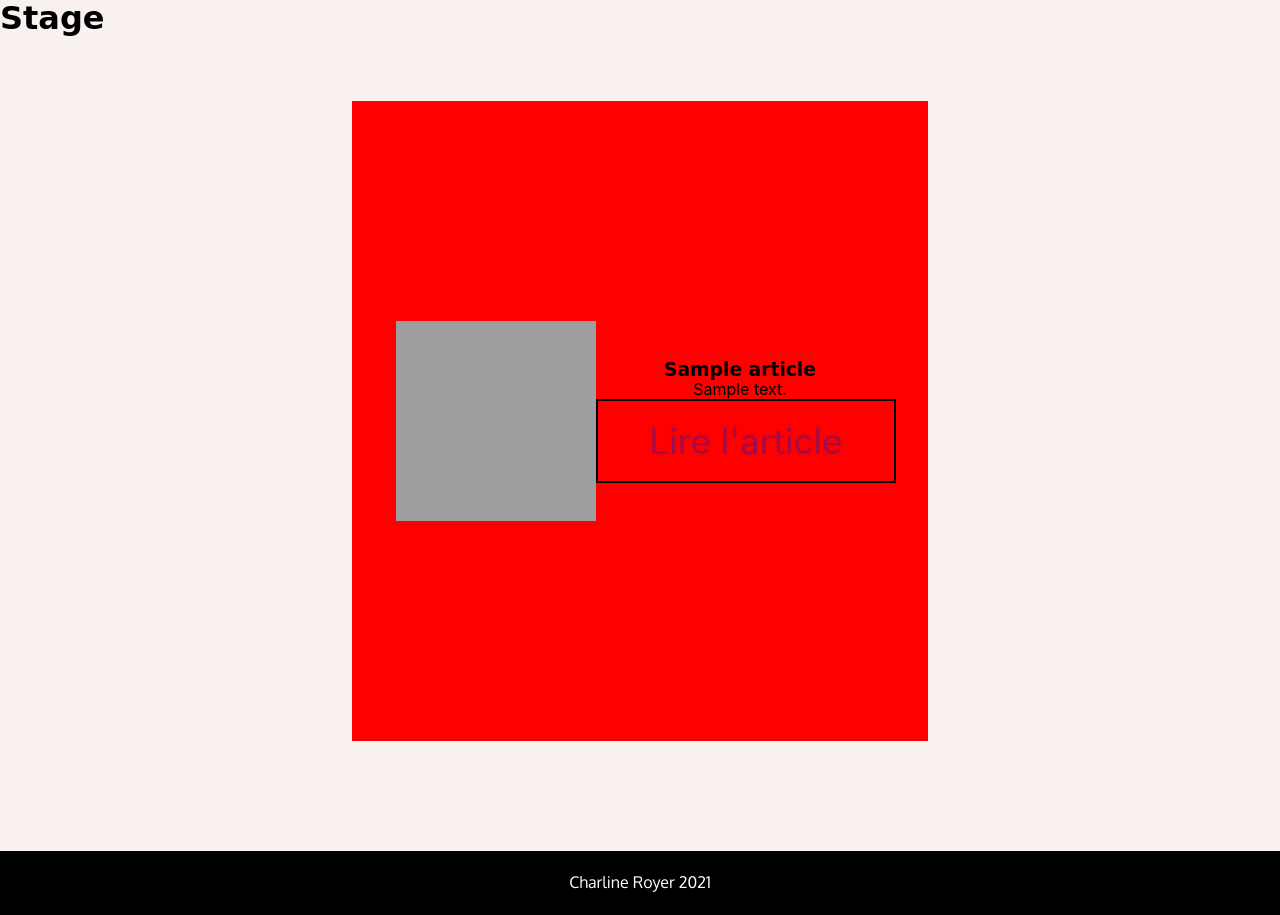
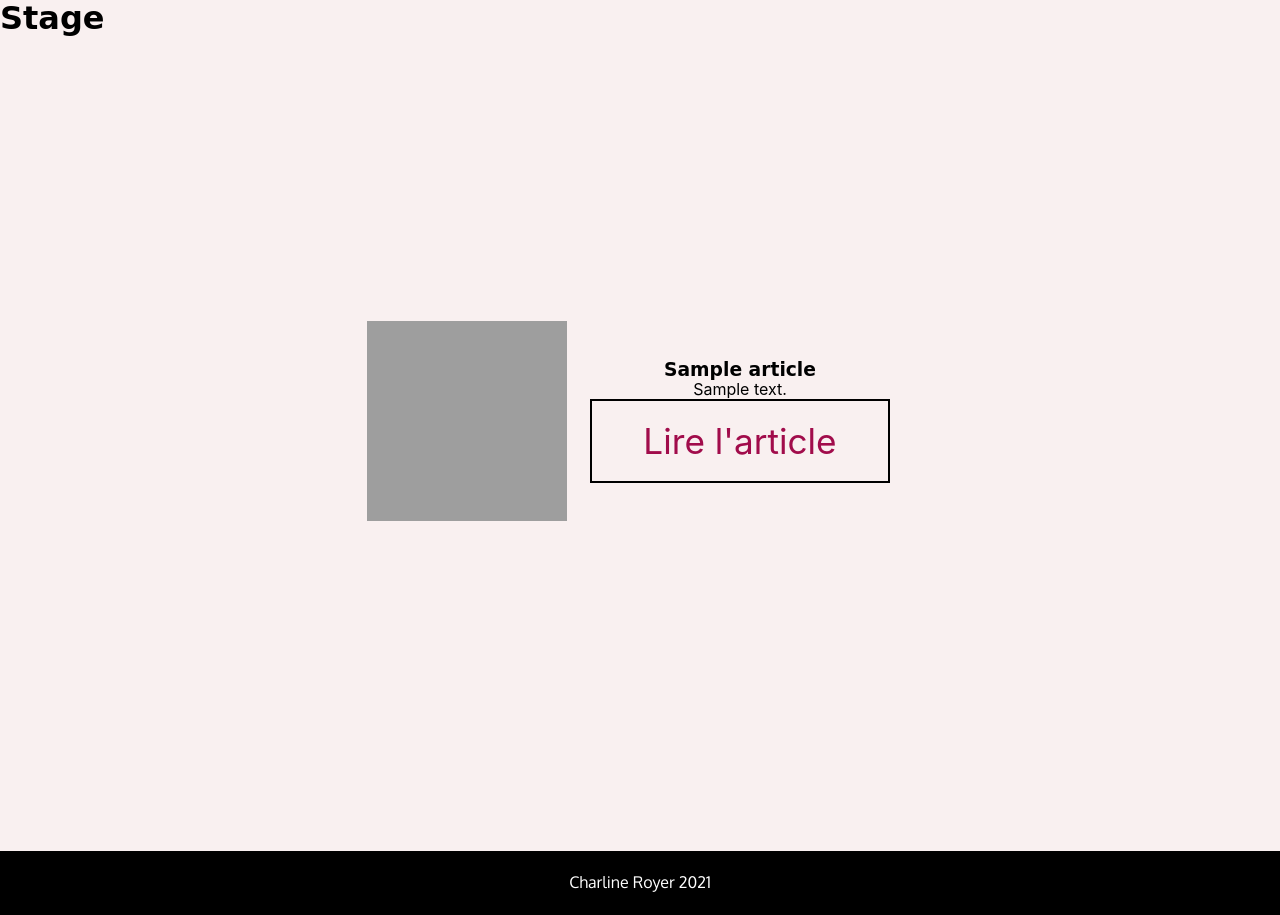
Before and after one commit to akia-web/Portfolio, a Symfony app: template templates/stage/index.html.twig in a window 1280 px wide. Shown: the part 80-995 px from the top of the page. Run offline with Twig, Linux system fonts and the light colour scheme; the template is opened without the code that fills it: most values are stand-ins (such as "Sample title", 1, 10 or a date in 2020); some libraries are stand-ins or nearby versions; some web fonts are replaced; grey boxes are pictures that could not be loaded.

Commit message:
Update accueil.css

```diff
--- a/public/css/accueil.css
+++ b/public/css/accueil.css
@@ -254,9 +254,7 @@ h3 a:hover{
     }
 
     .container-projets-stage{
-
-        background-color: red;
-        width: 50%;
+        width: 60%;
 
     }
 
```
